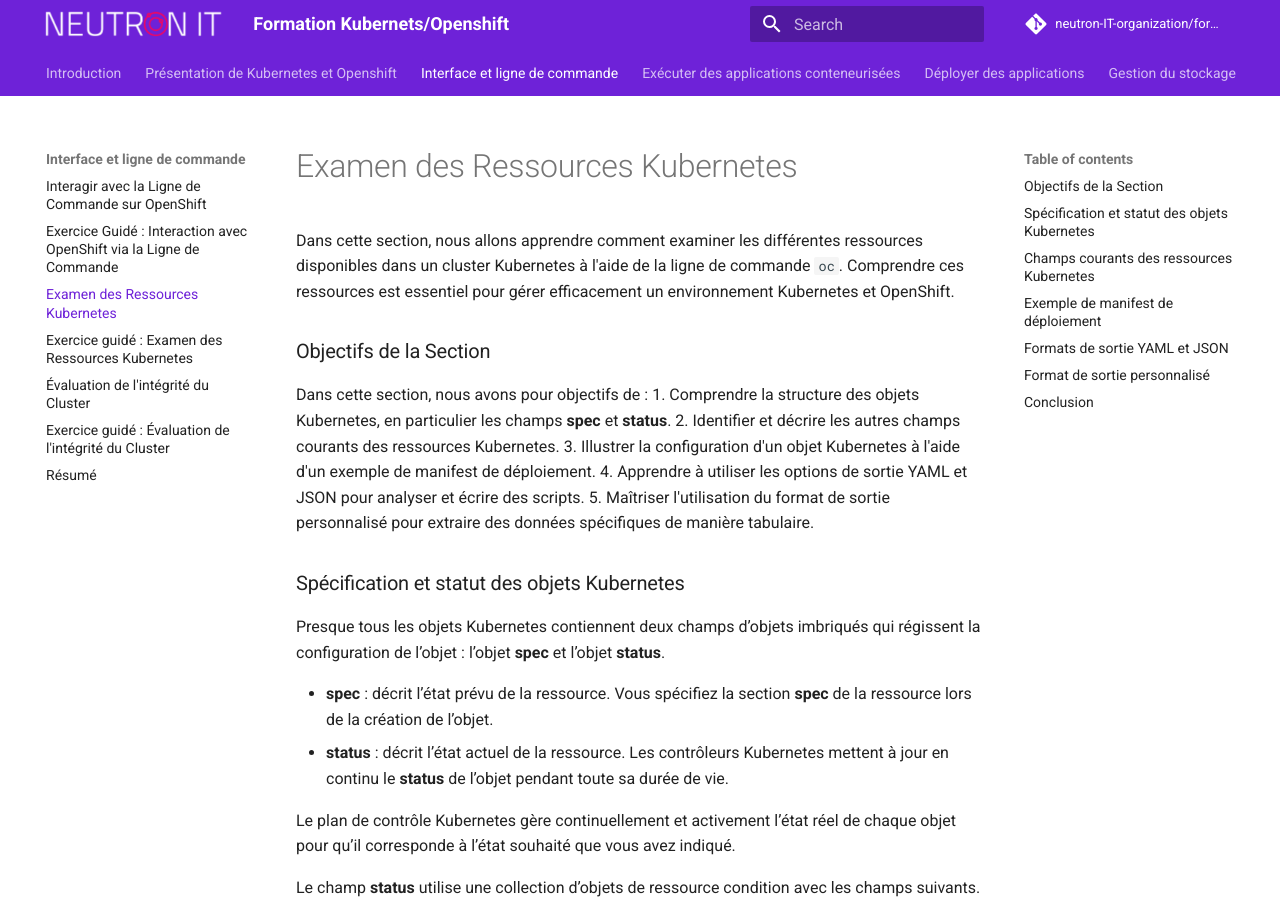
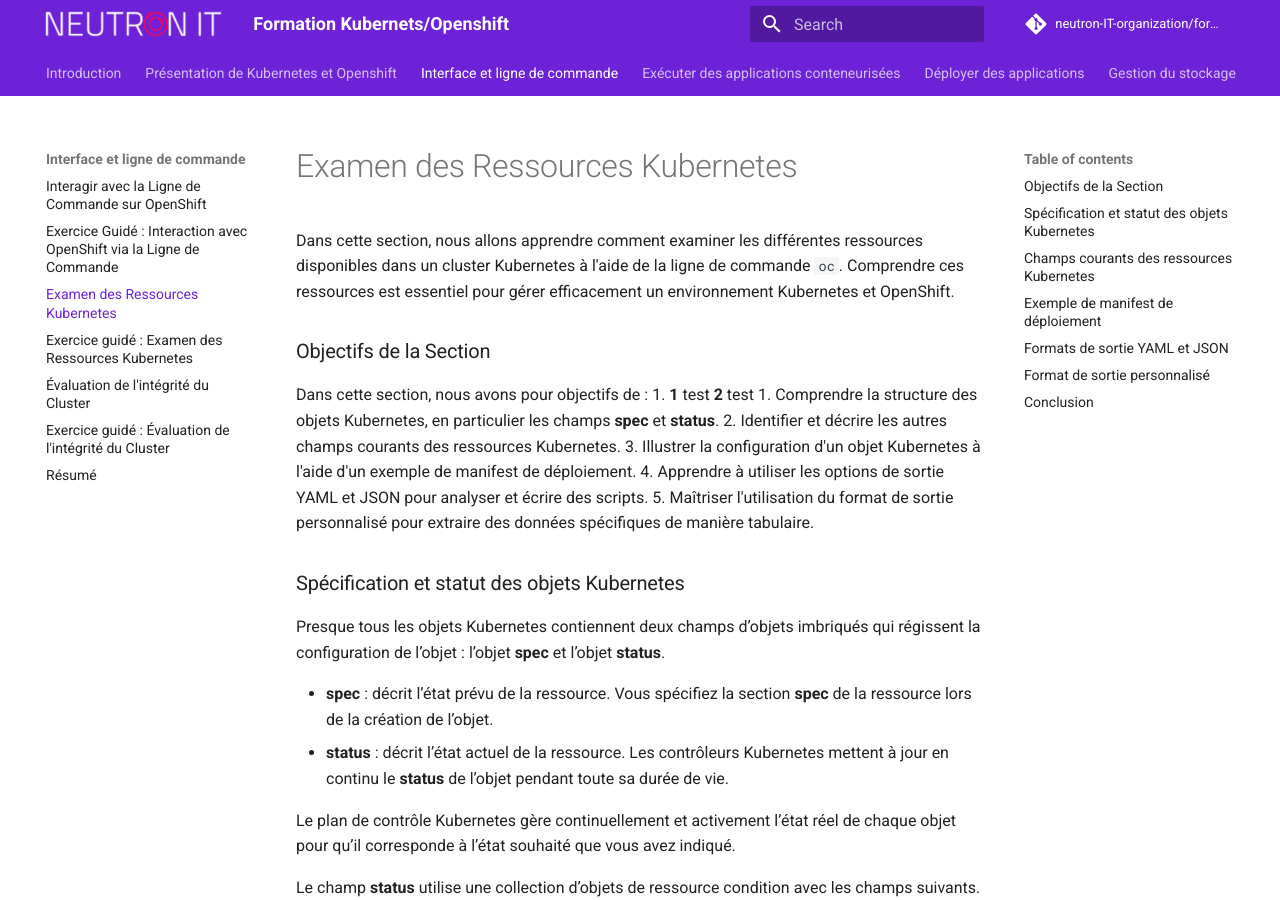
Before and after one commit to neutron-IT-organization/formation-openshift, an MkDocs documentation site: the page built from content/02_Interface_et_ligne_de_commande/02_Examen_des_ressources_Kubernetes.md, in a window 1280 px wide and 900 px high. Built offline with MkDocs 1.6.1 and Material for MkDocs 9.7.7, drawn with Linux system fonts in a browser that asks for light colours; comment, search, counter and statistics services are not loaded.

Commit message:
add some content

```diff
--- a/content/02_Interface_et_ligne_de_commande/02_Examen_des_ressources_Kubernetes.md
+++ b/content/02_Interface_et_ligne_de_commande/02_Examen_des_ressources_Kubernetes.md
@@ -5,7 +5,9 @@ Dans cette section, nous allons apprendre comment examiner les différentes ress
 ### Objectifs de la Section
 
 Dans cette section, nous avons pour objectifs de :
-1. Comprendre la structure des objets Kubernetes, en particulier les champs **spec** et **status**.
+1. **1** test
+**2** test
+  1. Comprendre la structure des objets Kubernetes, en particulier les champs **spec** et **status**.
 2. Identifier et décrire les autres champs courants des ressources Kubernetes.
 3. Illustrer la configuration d'un objet Kubernetes à l'aide d'un exemple de manifest de déploiement.
 4. Apprendre à utiliser les options de sortie YAML et JSON pour analyser et écrire des scripts.
```
